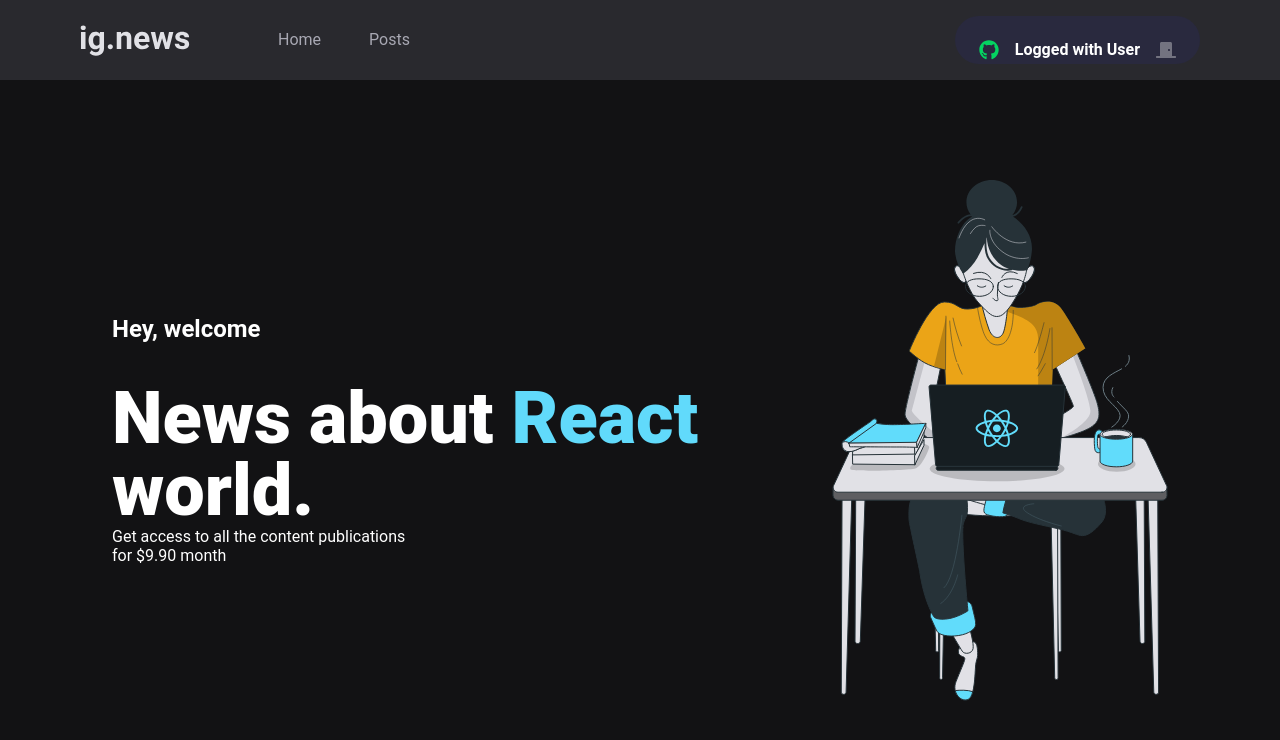
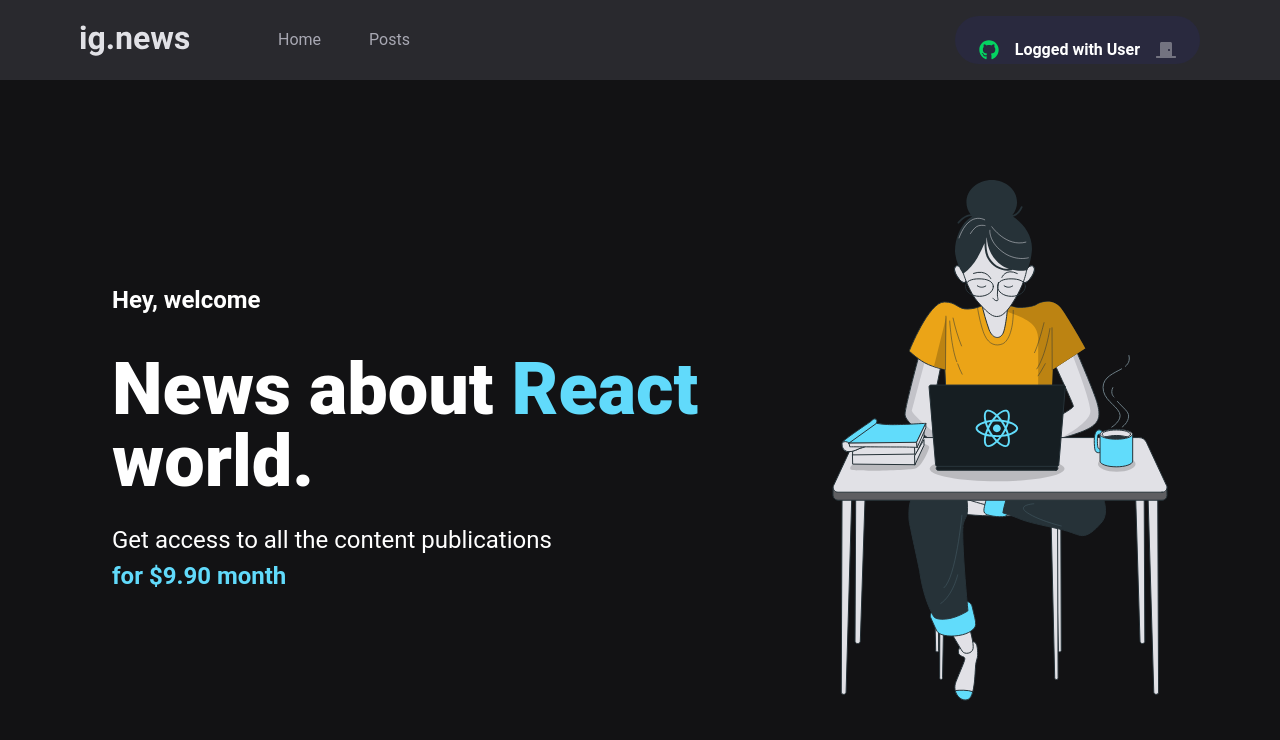
Before and after one commit to robsonpereiradasilva/ignew, a Next.js app: page / in a window 1280 px wide. Shown: the top 740 px of the page. Built offline with nearby package versions, Linux system fonts and the light colour scheme.

Commit message:
Improve style home css component

```diff
--- a/src/pages/home.module.scss
+++ b/src/pages/home.module.scss
@@ -1,4 +1,4 @@
-.contentContainer{
+.contentContainer {
     max-width: 1120px;
     margin: 0 auto;
     padding: 0 2rem;
@@ -9,27 +9,34 @@
     justify-content: space-between;
 }
 
-.hero{
+.hero {
     max-width: 600px;
 
-    > span{
+    >span {
         font-size: 1.5rem;
         font-weight: bold;
     }
 
-    h1{
+    h1 {
         font-size: 4.5rem;
         line-height: 4.5rem;
         font-weight: 900;
         margin-top: 2.5rem;
 
-        span{
+        span {
             color: var(--cyan-500);
         }
-        p{
-            font-size: 1.5rem;
-            line-height: 2.25rem;
-            margin-top: 1.5rem;
+    }
+
+    p {
+        font-size: 1.5rem;
+        line-height: 2.25rem;
+        margin-top: 1.5rem;
+
+        span {
+            color: var(--cyan-500);
+            font-weight: bold;
         }
     }
+
 }
```
